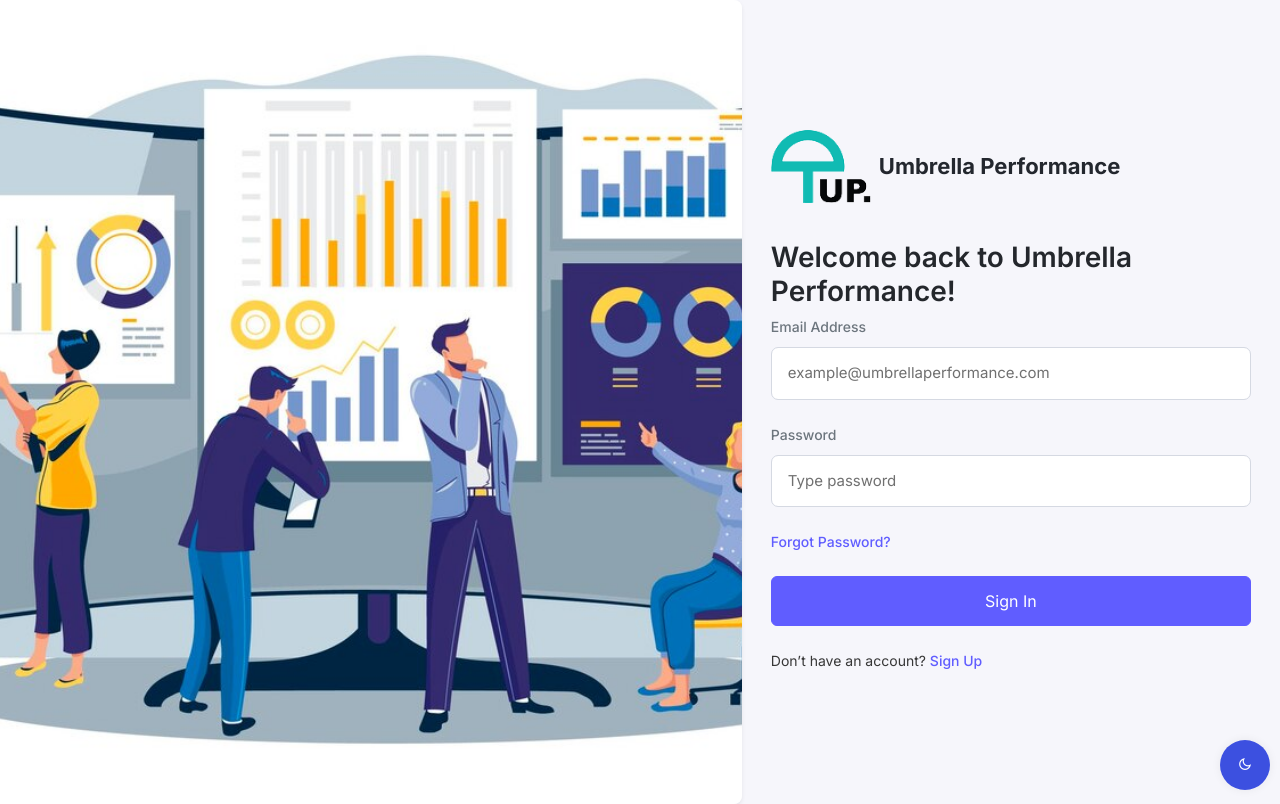
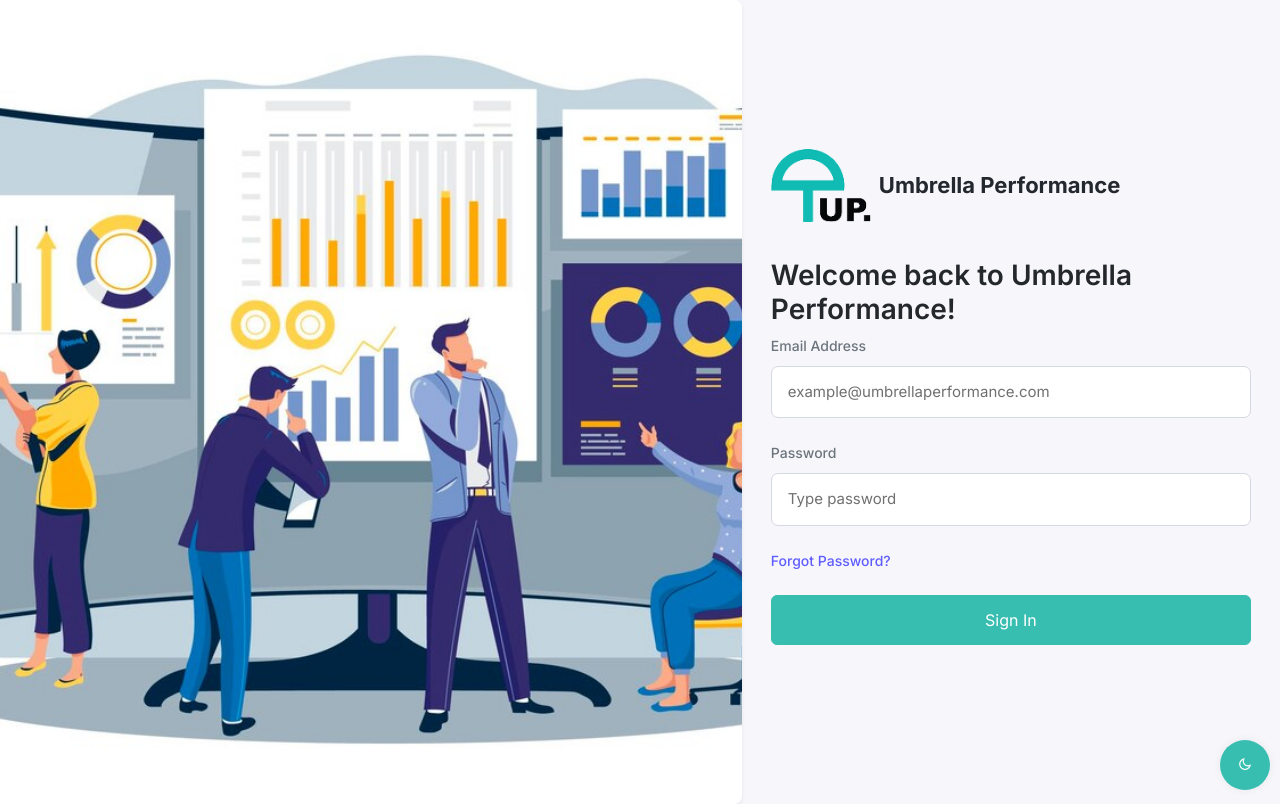
Before and after one commit to jamtechdev/mvp-test, a Next.js app: page / in a window 1280 px wide. Built offline with nearby package versions, Linux system fonts and the light colour scheme.

Commit message:
sign up page removed & cnahges color code to : #37BEB0 (sign in button and the theme button switche)

```diff
--- a/src/app/_components/SignIn.jsx
+++ b/src/app/_components/SignIn.jsx
@@ -211,7 +211,7 @@
                     </BootstrapForm.Group>
 
                     {/* Sign Up */}
-                    <BootstrapForm.Group>
+                    {/* <BootstrapForm.Group>
                       <p>
                         Don’t have an account?{" "}
                         <Link
@@ -221,7 +221,7 @@
                           Sign Up
                         </Link>
                       </p>
-                    </BootstrapForm.Group>
+                    </BootstrapForm.Group> */}
                   </BootstrapForm>
                 )}
               </Formik>
--- a/src/app/globals.css
+++ b/src/app/globals.css
@@ -1493,22 +1493,28 @@
 }
 
 .auth-main-content .btn.btn-primary {
-  background-color: #605dff;
-  border: 1px solid #605dff;
+  background-color: #37BEB0;
+  border: 1px solid #37BEB0;
+   /* background-color: #605dff;
+  border: 1px solid #605dff; */
 }
 
 .auth-main-content .btn.btn-primary:hover,
 .auth-main-content .btn.btn-primary:focus,
 .auth-main-content .btn.btn-primary:active {
   background-color: #ffffff;
-  border: 1px solid #605dff;
-  color: #605dff !important;
+  border: 1px solid#37BEB0;
+  color: #37BEB0 !important;
+   /* border: 1px solid #605dff;
+  color: #605dff !important; */
 }
 
 .auth-main-content .btn.btn-primary:hover span,
 .auth-main-content .btn.btn-primary:focus span,
 .auth-main-content .btn.btn-primary:active span {
-  color: #605dff !important;
+  color:#37BEB0 !important;
+    /* color: #605dff !important;W */
+
 }
 
 .auth-main-content .btn.btn-primary.fw-medium span {
@@ -1523,7 +1529,9 @@
   position: fixed;
   bottom: 10px;
   right: 10px;
-  background-color: #3c50e0;
+  background-color: #37BEB0;
+    /* background-color: #3c50e0; */
+
   width: 50px;
   height: 50px;
   border-radius: 100px;
```
